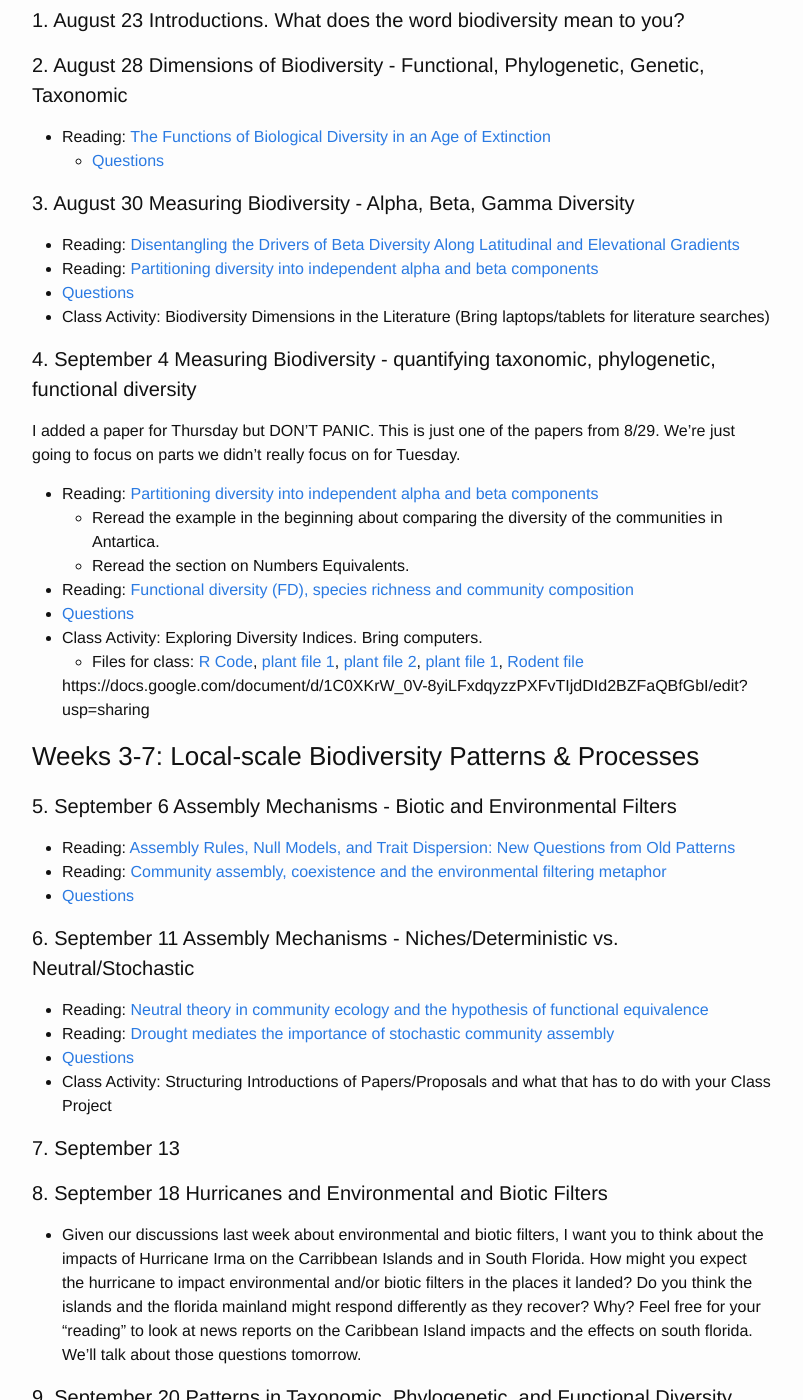
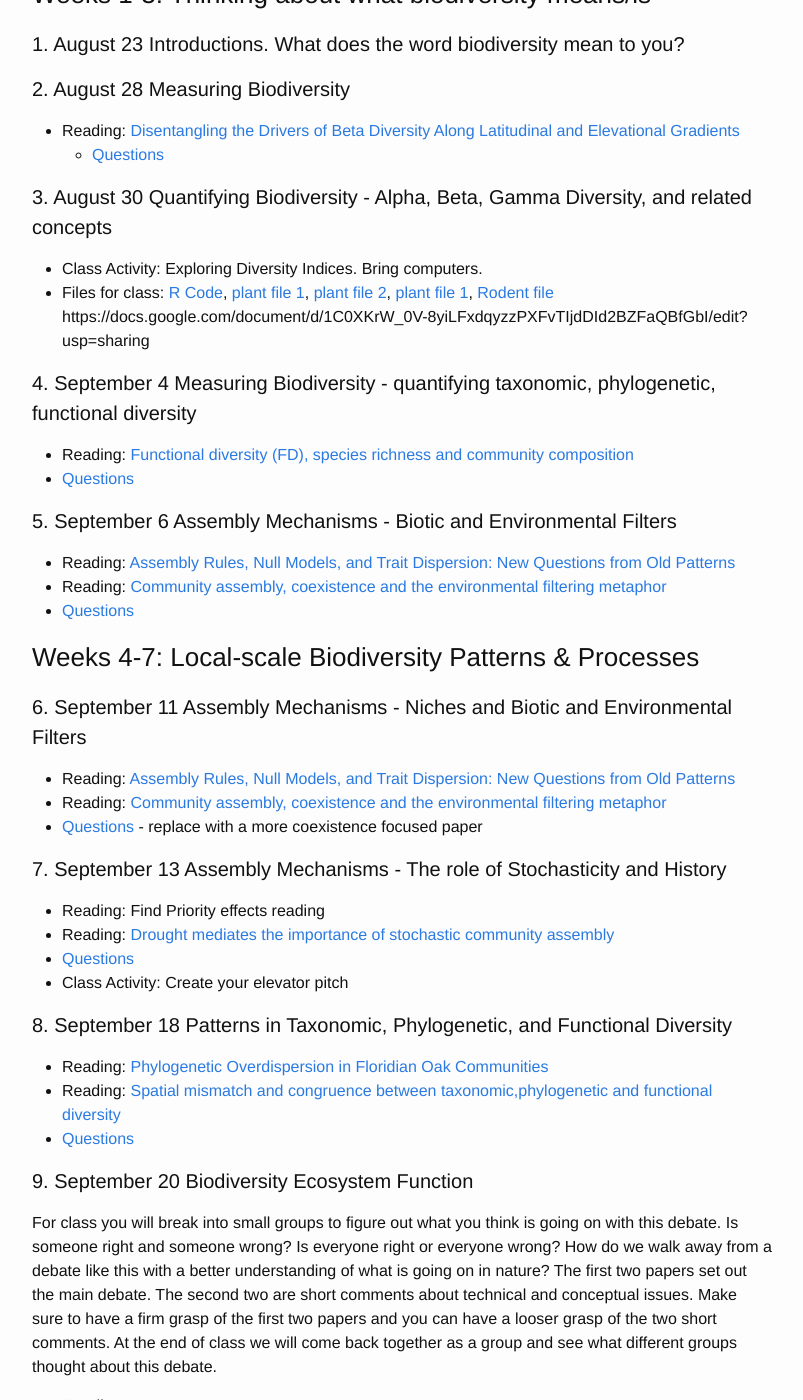
Before and after one commit to skmorgane/biodiversity-course, a Jekyll site: the page built from schedule.md, in a window 1280 px wide and 1400 px high, scrolled down 395 px. Shown: the whole window, without its empty margins (238-1041 px from the left). Built offline with Jekyll 4.4.1, drawn with Linux system fonts in a browser that asks for light colours; some of the changed text lies outside the part shown.

Commit message:
Update schedule.md

```diff
--- a/schedule.md
+++ b/schedule.md
@@ -2,146 +2,137 @@
 layout: page
 title: Schedule
 ---
-(Updates for Fall 2018 in Progress)
+(Updates for Fall 2018 in Progress - as a result the site will be very dynamic for a few days)
 Thursdays are often a split between class activity and discussion, thus there are often two topics on those days. Tuesdays are always just discussion.
 
 IMPORTANT: if Date is followed by 2 asterisks then readings are not yet finalized for that class period. If questions for readings are not yet posted, they will be at least 1 week before reading is discussed.
 
-### Weeks 1 & 2: Thinking about what biodiversity means/is
+### Weeks 1-3: Thinking about what biodiversity means/is
 
 #### 1. August 23 Introductions. What does the word biodiversity mean to you?
 
-#### 2. August 28 Dimensions of Biodiversity - Functional, Phylogenetic, Genetic, Taxonomic
+#### 2. August 28 Measuring Biodiversity
+* Reading: [Disentangling the Drivers of Beta Diversity Along Latitudinal and Elevational Gradients](https://doi.org/10.1126/science.1208584)
+    * [Questions]({{ site.baseurl }}/questions/class3)
 
-* Reading: [The Functions of Biological Diversity in an Age of Extinction](https://doi.org/10.1126/science.1215855)
-  * [Questions]({{ site.baseurl }}/questions/class2)
-
-#### 3. August 30 Measuring Biodiversity - Alpha, Beta, Gamma Diversity
-
-* Reading: [Disentangling the Drivers of Beta Diversity Along Latitudinal and Elevational Gradients](https://doi.org/10.1126/science.1208584)
-* Reading: [Partitioning diversity into independent alpha and beta components](https://doi.org/10.1890/06-1736.1)
-* [Questions]({{ site.baseurl }}/questions/class3)
-* Class Activity: Biodiversity Dimensions in the Literature (Bring laptops/tablets for literature searches)
+#### 3. August 30 Quantifying Biodiversity - Alpha, Beta, Gamma Diversity, and related concepts
+* Class Activity: Exploring Diversity Indices. Bring computers.
+* Files for class: [R Code]({{ site.baseurl }}/biodiv_exercise.R), [plant file 1]({{ site.baseurl }}/Portal_plants.csv), [plant file 2]({{ site.baseurl }}/Portal_plants2.csv), [plant file 1]({{ site.baseurl }}/Portal_plants.csv), [Rodent file]({{ site.baseurl }}/rodent_counts.csv)
+ https://docs.google.com/document/d/1C0XKrW_0V-8yiLFxdqyzzPXFvTIjdDId2BZFaQBfGbI/edit?usp=sharing
 
 #### 4. September 4 Measuring Biodiversity - quantifying taxonomic, phylogenetic, functional diversity
-I added a paper for Thursday but DON'T PANIC. This is just one of the papers from 8/29. We're just going to focus on parts we didn't really focus on for Tuesday.
-* Reading: [Partitioning diversity into independent alpha and beta components](https://doi.org/10.1890/06-1736.1)
-    * Reread the example in the beginning about comparing the diversity of the communities in Antartica.
-    * Reread the section on Numbers Equivalents.
 * Reading: [Functional diversity (FD), species richness and community composition](https://doi.org/10.1046/j.1461-0248.2002.00339.x)
 * [Questions]({{ site.baseurl }}/questions/class4)
-* Class Activity: Exploring Diversity Indices. Bring computers.
-    * Files for class: [R Code]({{ site.baseurl }}/biodiv_exercise.R), [plant file 1]({{ site.baseurl }}/Portal_plants.csv), [plant file 2]({{ site.baseurl }}/Portal_plants2.csv), [plant file 1]({{ site.baseurl }}/Portal_plants.csv), [Rodent file]({{ site.baseurl }}/rodent_counts.csv)
-
-    https://docs.google.com/document/d/1C0XKrW_0V-8yiLFxdqyzzPXFvTIjdDId2BZFaQBfGbI/edit?usp=sharing
-
-### Weeks 3-7: Local-scale Biodiversity Patterns & Processes
 
 #### 5. September 6 Assembly Mechanisms - Biotic and Environmental Filters
 * Reading: [Assembly Rules, Null Models, and Trait Dispersion: New Questions from Old Patterns](http://www.jstor.org/stable/3545686)
 * Reading: [Community assembly, coexistence and the environmental filtering metaphor](https://doi.org/10.1111/1365-2435.12345)
 * [Questions]({{ site.baseurl }}/questions/class5)
 
-#### 6. September 11 Assembly Mechanisms - Niches/Deterministic vs. Neutral/Stochastic
-* Reading: [Neutral theory in community ecology and the hypothesis of functional equivalence](https://doi.org/10.1111/j.0269-8463.2005.00965.x)
+### Weeks 4-7: Local-scale Biodiversity Patterns & Processes
+
+#### 6. September 11 Assembly Mechanisms - Niches and Biotic and Environmental Filters
+* Reading: [Assembly Rules, Null Models, and Trait Dispersion: New Questions from Old Patterns](http://www.jstor.org/stable/3545686)
+* Reading: [Community assembly, coexistence and the environmental filtering metaphor](https://doi.org/10.1111/1365-2435.12345)
+* [Questions]({{ site.baseurl }}/questions/class5) - replace with a more coexistence focused paper
+
+#### 7. September 13 Assembly Mechanisms - The role of Stochasticity and History
+* Reading: Find Priority effects reading
 * Reading: [Drought mediates the importance of stochastic community assembly](https://doi.org/10.1073/pnas.0704350104)
 * [Questions]({{ site.baseurl }}/questions/class6)
-* Class Activity: Structuring Introductions of Papers/Proposals and what that has to do with your Class Project
+* Class Activity: Create your elevator pitch
 
-#### 7. September 13
-
-#### 8. September 18 Hurricanes and Environmental and Biotic Filters
- * Given our discussions last week about environmental and biotic filters, I want you to think about the impacts of Hurricane Irma on the Carribbean Islands and in South Florida. How might you expect the hurricane to impact environmental and/or biotic filters in the places it landed? Do you think the islands and the florida mainland might respond differently as they recover? Why? Feel free for your "reading" to look at news reports on the Caribbean Island impacts and the effects on south florida. We'll talk about those questions tomorrow.
-
-#### 9. September 20 Patterns in Taxonomic, Phylogenetic, and Functional Diversity
-* Reading: [Opposing assembly mechanism in a Neotropical Dry Forest](https://doi.org/10.1890/08-1025.1)
+#### 8. September 18 Patterns in Taxonomic, Phylogenetic, and Functional Diversity
+* Reading: [Phylogenetic Overdispersion in Floridian Oak Communities](https://www.cbs.umn.edu/sites/cbs.umn.edu/files/public/downloads/2004%20Cavender%20et%20al%20AmNat.pdf)
 * Reading: [Spatial mismatch and congruence between taxonomic,phylogenetic and functional diversity](https://doi.org/10.1111/j.1461-0248.2010.01493.x)
 * [Questions]({{ site.baseurl }}/questions/class7)
 
-#### 10. September 25 Productivity-Diversity Debate
+#### 9. September 20 Biodiversity Ecosystem Function
 For class you will break into small groups to figure out what you think is going on with this debate. Is someone right and someone wrong? Is everyone right or everyone wrong? How do we walk away from a debate like this with a better understanding of what is going on in nature? The first two papers set out the main debate. The second two are short comments about technical and conceptual issues. Make sure to have a firm grasp of the first two papers and you can have a looser grasp of the two short comments. At the end of class we will come back together as a group and see what different groups thought about this debate.
-* Readings: [Productivity is a poor predictor of plant species richness](https://doi.org/10.1126/science.1204498)
-* Readings: [Worldwide evidence of a unimodal relationship between productivity and plant species richness](https://doi.org/10.1126/science.aab3916 )
-* Readings: [Comment on "Worldwide evidence of a unimodal relationship between productivity and plant species richness"](https://doi.org/10.1126/science.aad6236)
-* Readings: [Response to Comment on "Worldwide evidence of a unimodal relationship between productivity and plant species richness"](https://doi.org/10.1126/science.aad8019)
-* Class Activity: Create your elevator pitch
+* Readings:
+  * Group Projects: Sharing Interests
 
-#### 11. September 27 Patterns in Abundance
-* Reading: [Species abundance distributions: moving beyond single prediction theories to integration within an ecological framework](https://doi.org/10.1111/j.1461-0248.2007.01094.x)
-* [Questions]({{ site.baseurl }}/questions/class8)
-
-#### 12. October 2 Biodiversity through time
+#### 10. September 25 Biodiversity through time
 We'll be doing another debate-style discussion. This time over the controversy surrounding biodiversity patterns through time.
 There will be two groups and the papers you read for this class differ depending  on what group you were assigned to:
 Everyone needs to read: [Assemblage Time Series Reveal Biodiversity Change but Not Systematic Loss](https://doi.org/10.1126/science.1248484)
 ** Group 1 **
-    * Reading: [Species-level and community-level responses to disturbance: a cross-community analysis](https://doi.org/10.1890/13-2250.1)
-    * Reading: [Recent Trends in Local-Scale Marine Biodiversity Reflect Community Structure and Human Impacts](https://doi.org/10.1016/j.cub.2015.05.030)
+* Reading: [Species-level and community-level responses to disturbance: a cross-community analysis](https://doi.org/10.1890/13-2250.1)
+* Reading: [Recent Trends in Local-Scale Marine Biodiversity Reflect Community Structure and Human Impacts](https://doi.org/10.1016/j.cub.2015.05.030)
 ** Group 2 **
-    * Reading: [Estimating local biodiversity change: a critique of papers claiming no net loss of local diversity](https://doi.org/10.1890/15-1759.1)
-    * Reading: [Biodiversity change is uncoupled from species richness trends: consequences for conservation and monitoring](https://doi.org/10.1111/1365-2664.12959)
-* Group Projects: Sharing Interests
+* Reading: [Estimating local biodiversity change: a critique of papers claiming no net loss of local diversity](https://doi.org/10.1890/15-1759.1)
+* Reading: [Biodiversity change is uncoupled from species richness trends: consequences for conservation and monitoring](https://doi.org/10.1111/1365-2664.12959)
 
-#### 13. October 4  Species Networks
+#### 11. September 27 Patterns in Abundance
+* Reading: Marine size spectra papers?
+* Rank Abundance Distributions demo?
+
+#### 12. October 2 Species Networks
 * Readings: [Tolerance of pollination networks to species extinctions](https://doi.org/10.1098/rspb.2004.2909)
 * Readings: [Stability of Ecological Communities and the Architecture of Mutualistic and Trophic Networks](https://doi.org/10.1126/science.1188321)
 * [Questions]({{ site.baseurl }}/questions/networks)
 
-#### 14. October 9
+### Weeks 7-10 Regional-Scale Diversity Patterns & Processes
+
+#### 13. October 4 Regional Assembly - Dispersal
+* Reading: [The metacommunity concept: a framework for multi-scale community ecology](https://doi.org/10.1111/j.1461-0248.2004.00608.x)
+* [Questions]({{ site.baseurl }}/questions/metacommunity)
 * Group Project Day. Start talking with each other about big challenges or important unanswered question that you all are interested in.
 
-### Weeks 7-9: Regional-Scale Diversity Patterns & Processes
-
-#### 15. October 11 Regional Assembly - Dispersal
-* Reading: [The metacommunity concept: a framework for multi-scale community ecology](https://doi.org/10.1111/j.1461-0248.2004.00608.x)
-    * [Questions]({{ site.baseurl }}/questions/metacommunity)
-
-#### 16. October 16 Regional Assembly - Environmental Heterogeneity
+#### 14. October 9 Regional Assembly - Environmental Heterogeneity
 * Reading: The "Frankenpaper" - emailed to the class listserv
-    * [Questions]({{ site.baseurl }}/questions/heterogeneity)
+* [Questions]({{ site.baseurl }}/questions/heterogeneity)
 * Class Activity: Group Projects
 
-#### 17. October 18 Habitat Fragmentation patterns
+#### 15. October 11 Habitat Fragmentation patterns
 * Reading: [How fragmentation and corridors affect wind dynamics and seed dispersal in open habitats](https://doi.org/10.1073/pnas.1308968111)
 * Reading: [Habitat fragmentation and genetic variability of tetrapod populations](https://doi.org/10.1111/acv.12165)
 * [Questions]({{ site.baseurl }}/questions/Fragmentation)
+* Class Activity: Group Projects
 
-
-#### 18. October 23 Group Project Day
-
-#### 19. October 25 Local-Regional Diversity Relationships
+#### 16. October 16 Local-Regional Diversity Relationships
 * Reading: [Community diversity: relative roles of local and regional processes](http://www.jstor.org/stable/1698957?seq=1#page_scan_tab_contents)
 * Reading: [The Combined Influence of the Local Environment and Regional Enrichment on Bird Species Richness](https://doi.org/10.1086/649578).
 * [Questions]({{ site.baseurl }}/questions/localregional)
 
-#### 21. October 30: Species-Area/Time Relationships
+#### 17. October 18 Species-Area/Time Relationships
 * Reading: [The imprint of the geographical, evolutionary and ecological context on species–area relationships](https://doi.org/10.1111/j.1461-0248.2005.00848.x)
 * [Questions]({{ site.baseurl }}/questions/SAR)
 *  Class Activity: Group Projects
 
+#### 18. October 23 Another regional-scale topic?
+
+#### 19. October 25 Group Project Day
+
 ### Weeks 10-14 Global Biodiversity Patterns and Processes
 
-#### 22. November 1 Biogeographic Processes
+#### 21. October 30: Biogeographic Processes: Evolution
 * Readings: [Global patterns and drivers of phylogenetic structure in island floras](https://doi.org/10.1038/srep12213)
+
+#### 22. November 1: Biogeographic Processes: Earth History
 * Readings: [An update on Wallace's zoogeographic regions of the World](https://doi.org/10.1126/science.1228282)
 * [Questions]({{ site.baseurl }}/questions/biogeography)
 
-#### 23. November 6
-* No readings: Group Projects
-
-#### 24. November 8  Latitidinal Gradient
-I've only assigned one reading because I think there's a ton in this one to discuss, both scientifically and philosophically about how we approach biodiversity research.
-* Readings: [On the processes generating latitudinal richness gradients: identifying diagnostic patterns and predictions](https://doi.org/10.3389/fgene.2014.00420)
-* Reading: [Functional trait space and the latitudinal diversity gradient](https://doi.org/10.1073/pnas.1317722111)
-* [Questions]({{ site.baseurl }}/questions/latitude)
-
-#### 25. November 13
-* No readings: Group Projects
-
-#### 26. November 15 Hotspots and Endemism
+#### 23. November 6 Hotspots and Endemism
 * Readings: [Global hotspots of species richness are not congruent with endemism or threat](https://doi.org/10.1038/nature03850)
 * Readings: [The Influence of Late Quaternary Climate-Change Velocity on Species Endemism](https://doi.org/10.1126/science.1210173)
 * [Questions]({{ site.baseurl }}/questions/Hotspots)
+* Group Projects
+
+#### 24. November 8  Latitidinal Gradient:
+* Readings: [On the processes generating latitudinal richness gradients: identifying diagnostic patterns and predictions](https://doi.org/10.3389/fgene.2014.00420)
+* Readings: Rare species topical trees paper?
+* [Questions]({{ site.baseurl }}/questions/latitude)
+
+#### 25. November 13 * Large-scale Patterns of Phylogenetic, Functional, and Species Diversity
+* Reading: [Understanding global patterns of mammalian functional and phylogenetic diversity](https://doi.org/10.1098/rstb.2011.0024)
+* [Questions]({{ site.baseurl }}/questions/GlobalDiversity)
+
+#### 26. November 15
+* Large-scale analyses Demo?
+* Group Project time
+
+### Weeks 14-15: Group Presentations and Wrap-Up
 
 #### 27. November 20
 * No readings: Group Projects
@@ -149,16 +140,9 @@ I've only assigned one reading because I think there's a ton in this one to disc
 #### 28. November 27
 * No readings Group Projects
 
-#### 29. November 29** Large-scale Patterns of Phylogenetic, Functional, and Species Diversity
-* Reading: [Understanding global patterns of mammalian functional and phylogenetic diversity](https://doi.org/10.1098/rstb.2011.0024)
-* [Questions]({{ site.baseurl }}/questions/GlobalDiversity)
+#### 29. November 29 Group Presentations!
 
-### Weeks 14-15: Group Presentations and Wrap-Up
-
-#### 30. December 4
-* GROUP PRESENTATIONS
-
-#### 31. December 5: What have we learned? Wrapping up the Semester
+#### 30. December 4: What have we learned? Wrapping up the Semester
 * Readings: Look over the questions and topics on the schedule and reflect on what we have covered over the past semester
     * What themes or processes came up multiple times this semester?
     * What role does spatial scale play in our understanding of biodiversity?
```
